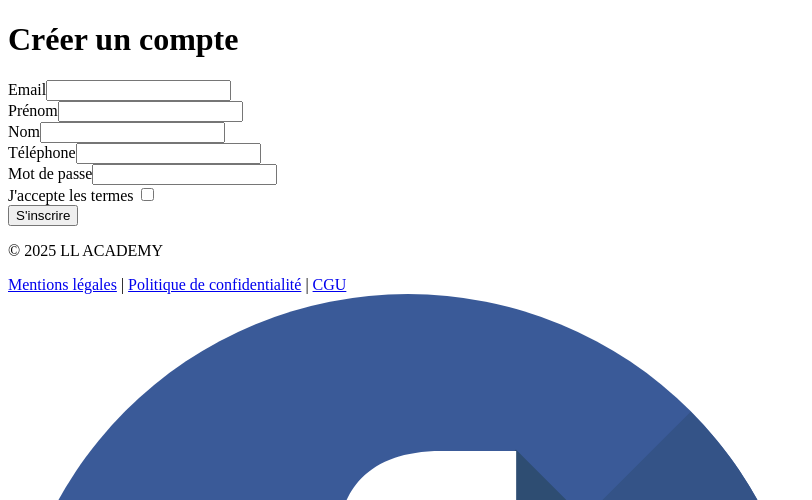
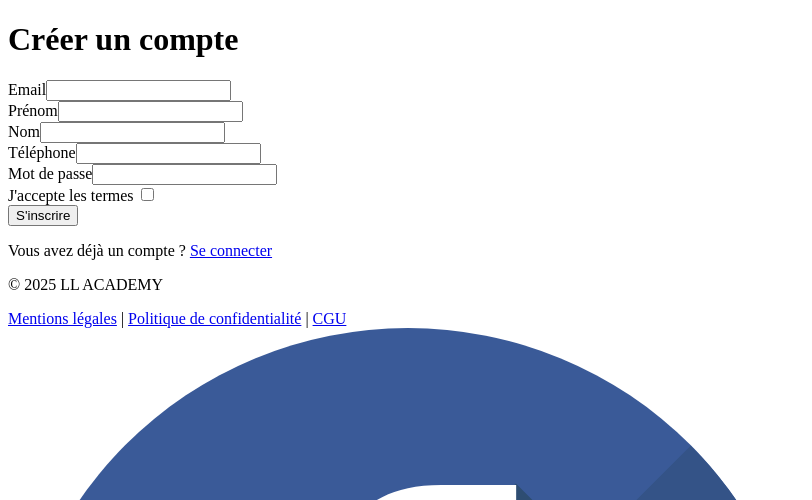
Before and after one commit to Amr69130/ll_academy, a Symfony app: template templates/registration/register.html.twig in a window 1280 px wide. Shown: the part 814-1314 px from the top of the page, without its empty margins (0-812 px from the left). Run offline with Twig, Linux system fonts and the light colour scheme; the template is opened without the code that fills it, so the values that code supplies are empty; form fields are guessed from the names that the template uses; some libraries are stand-ins or nearby versions.

Commit message:
update register template

```diff
--- a/templates/registration/register.html.twig
+++ b/templates/registration/register.html.twig
@@ -57,6 +57,15 @@
         S'inscrire
       </button>
     {{ form_end(registrationForm) }}
+  {# ===== Lien de retour vers le login ===== #}
+    <div class="text-center mt-4">
+      <p class="text-sm text-gray-300">
+        Vous avez déjà un compte ?
+        <a href="{{ path('app_login') }}" class="text-[#f97316] hover:underline ml-1">
+          Se connecter
+        </a>
+      </p>
+    </div>
   </div>
 </main>
 {% endblock %}
```
